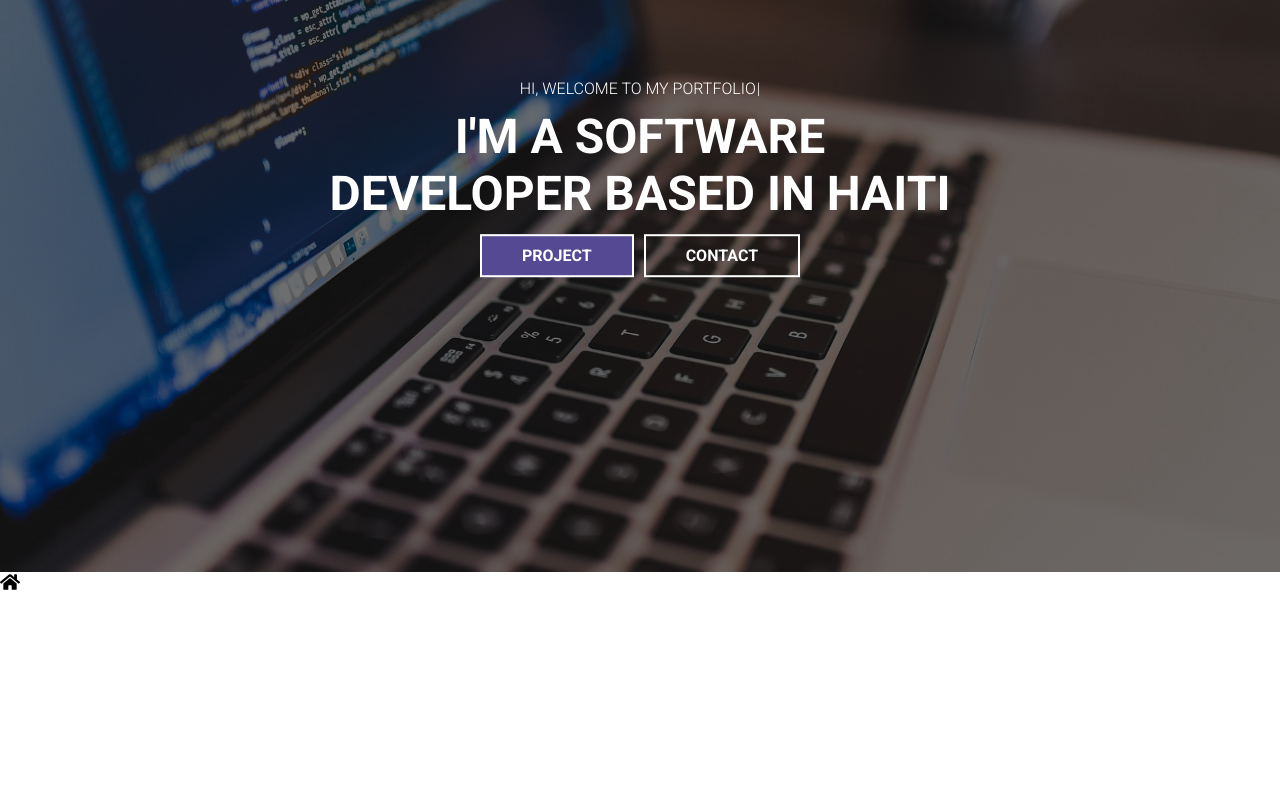
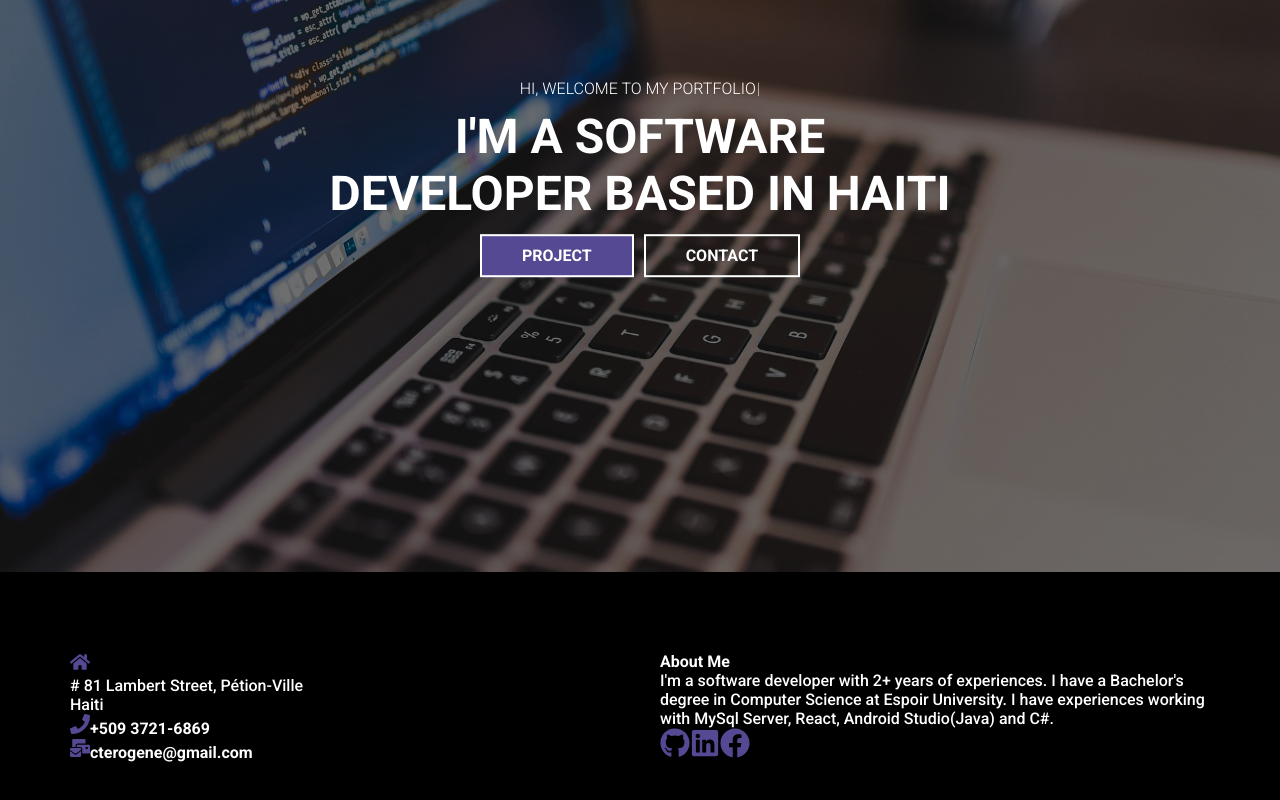
Before and after one commit to cterogene/cterogene-portfolio, a React (Create React App) app: page / in a window 1280 px wide. Shown: the part 228-1028 px from the top of the page. Before the commit the page ends 824 px from the top, so only its background shows below. Built offline with nearby package versions, Linux system fonts and the light colour scheme.

Commit message:
Succesfully implemented the footer components with basics functionalities

```diff
--- a/src/components/Footer/Footer.js
+++ b/src/components/Footer/Footer.js
@@ -1,6 +1,6 @@
 import "./Footer.scss";
 
-import {FaHome} from "react-icons/fa";
+import {FaFacebook, FaGithub, FaHome, FaLinkedin, FaMailBulk, FaPhone} from "react-icons/fa";
 
 const Footer = () => {
 
@@ -10,10 +10,36 @@ const Footer = () => {
                 <div className="left">
                     <div className="location">
                         <FaHome size={20} style = {{ color:
-                            "#000", marginRignt: "2rem"}}/>
+                            "#554994", marginRignt: "2rem"}}/>
+                            <p># 81 Lambert Street, Pétion-Ville</p>
+                            <p>Haiti</p>
+                    </div>
+                    <div className="phone">
+                        <h4>
+                    <FaPhone size={20} style = {{ color:
+                            "#554994", marginRignt: "2rem"}}/>
+                            +509 3721-6869</h4>
+                    </div>
+                    <div className="mail">
+                        <h4>
+                    <FaMailBulk size={20} style = {{ color:
+                            "#554994", marginRignt: "2rem"}}/>
+                             cterogene@gmail.com</h4>
                     </div>
                 </div>
                 <div className="right">
+                    <h1> About Me</h1>
+                    <p> I'm a software developer with 2+ years of experiences. I have a Bachelor's degree in Computer Science at Espoir University.
+                        I have experiences working with MySql Server, React, Android Studio(Java) and C#.
+                    </p>
+                    <div className="social">
+                        <FaGithub size={30} style = {{ color:
+                                "#554994", marginRignt: "1rem"}}/>
+                        <FaLinkedin size={30} style = {{ color:
+                                "#554994", marginRignt: "1rem"}}/>
+                         <FaFacebook size={30} style = {{ color:
+                            "#554994", marginRignt: "1rem"}}/>
+                    </div>
 
                 </div>
 
--- a/src/components/Footer/Footer.scss
+++ b/src/components/Footer/Footer.scss
@@ -0,0 +1,12 @@
+.footer{
+    width: 100%;
+    padding: 5rem  1rem;
+    background-color:#000;
+}
+.footer-container{
+    max-width: 1140px;
+    margin: auto;
+    display: grid;
+    grid-template-columns: repeat(2, 1fr);
+    grid-gap: 40px;
+}
--- a/src/components/Hero/Hero.scss
+++ b/src/components/Hero/Hero.scss
@@ -9,6 +9,7 @@
     background-size: cover;
     background-position: center;
     object-fit: cover;
+
 }
 .mask::after {
     content: "";
```
Also changed, not shown: 1 other file (tests, documents, lock files or other folders).
